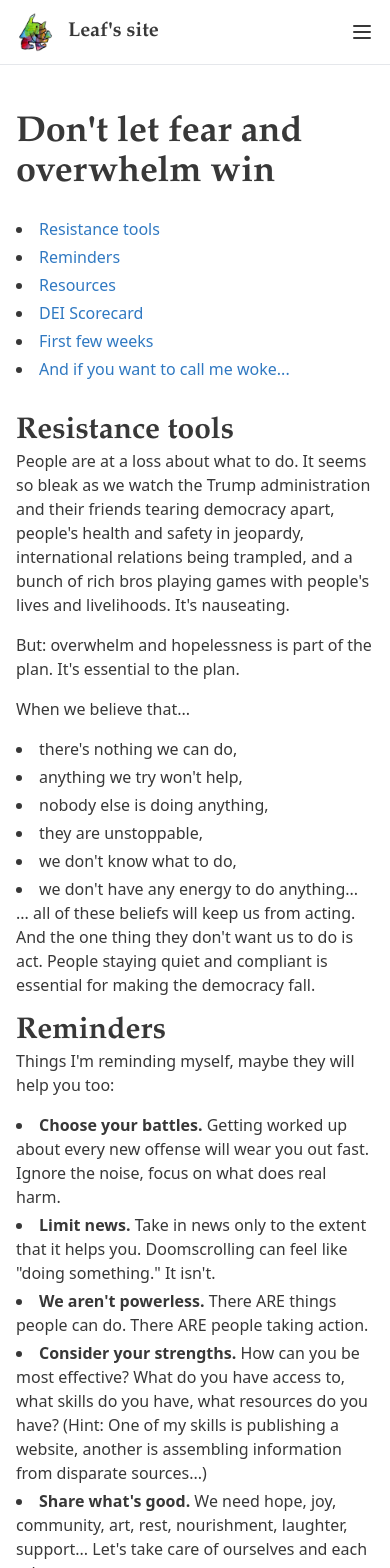
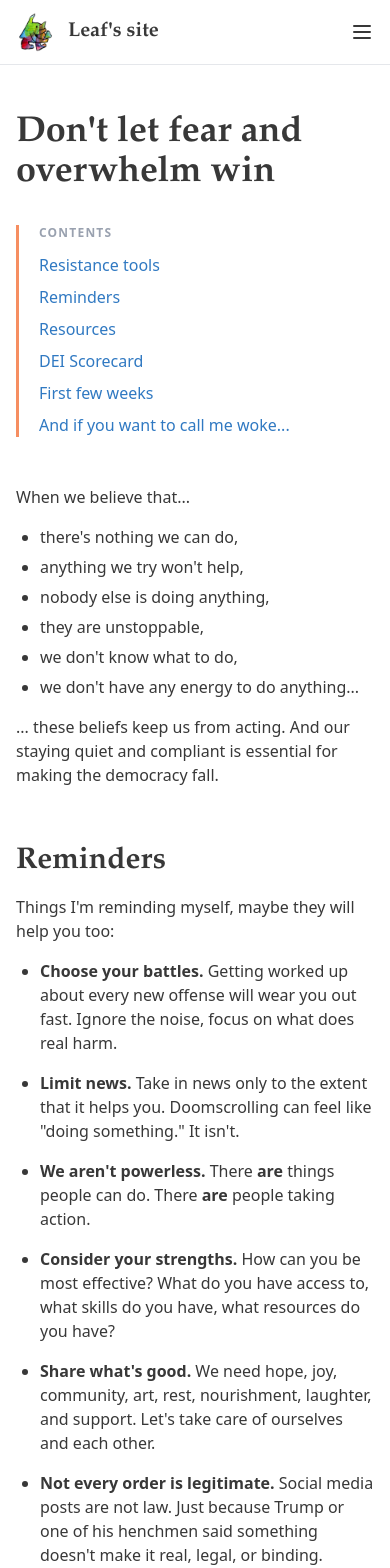
Before and after one commit to bouncingleaf/bouncingleafdotcom, a React (Vite) app: page /resist in a window 390 px wide. Shown: the top 1568 px of the page. Built offline with nearby package versions, Linux system fonts and the light colour scheme.

Commit message:
Update pages

```diff
--- a/src/pages/About.tsx
+++ b/src/pages/About.tsx
@@ -14,10 +14,8 @@ function About() {
           paints, Pigma Micron pens of various sizes, and Uni Posca paint pens.
         </p>
         <p>
-          I also like paper. My go-to is 12x12" 110 lb cardstock that is smooth
-          on one side and linen on the other, but my favorite is a good Bristol
-          smooth. I've tried digital art, but it's just not the same. Something
-          about applying ink to paper is so satisfying.
+          I also like paper. I've tried digital art, but it's just not the same.
+          Something about applying ink to paper is so satisfying.
         </p>
         <p>
           When I'm not making a mess with the aforementioned, I like to look at
--- a/src/pages/Resist.tsx
+++ b/src/pages/Resist.tsx
@@ -1,10 +1,13 @@
 function Resist() {
   return (
     <div className="max-w-content mx-auto px-4 sm:px-6 lg:px-8 py-12">
-      <h1 className="mb-6">Don't let fear and overwhelm win</h1>
-      <div className="prose max-w-none">
-        <nav className="mb-8">
-          <ul className="list-disc list-inside space-y-1">
+      <h1 className="mb-8">Don't let fear and overwhelm win</h1>
+
+      <nav className="mb-12 pl-5 border-l-[3px] border-accent-secondary max-w-sm">
+        <p className="text-xs font-semibold uppercase tracking-widest text-gray-400 mb-3">
+          Contents
+        </p>
+        <ul className="space-y-2">
           <li>
             <a href="#resistance-tools" className="link">
               Resistance tools
@@ -38,20 +41,10 @@ function Resist() {
         </ul>
       </nav>
 
-        <h2 id="resistance-tools">Resistance tools</h2>
-        <p>
-          People are at a loss about what to do. It seems so bleak as we watch
-          the Trump administration and their friends tearing democracy apart,
-          people's health and safety in jeopardy, international relations being
-          trampled, and a bunch of rich bros playing games with people's lives
-          and livelihoods. It's nauseating.
-        </p>
-        <p>
-          But: overwhelm and hopelessness is part of the plan. It's essential to
-          the plan.
-        </p>
+      <div className="max-w-2xl">
+        <section>
           <p>When we believe that...</p>
-        <ul className="list-disc list-inside space-y-1">
+          <ul className="list-disc pl-6 space-y-1.5 mb-4">
             <li>there's nothing we can do,</li>
             <li>anything we try won't help,</li>
             <li>nobody else is doing anything,</li>
@@ -60,53 +53,59 @@ function Resist() {
             <li>we don't have any energy to do anything...</li>
           </ul>
           <p>
-          ... all of these beliefs will keep us from acting. And the one thing
-          they don't want us to do is act. People staying quiet and compliant is
-          essential for making the democracy fall.
+            ... these beliefs keep us from acting. And our staying quiet and
+            compliant is essential for making the democracy fall.
           </p>
+        </section>
 
-        <h2 id="reminders">Reminders</h2>
+        <section className="mt-14">
+          <h2 id="reminders" className="mb-4">
+            Reminders
+          </h2>
           <p>Things I'm reminding myself, maybe they will help you too:</p>
-        <ul className="list-disc list-inside space-y-1">
+          <ul className="list-disc pl-6 space-y-4">
             <li>
-            <strong>Choose your battles.</strong> Getting worked up about every
-            new offense will wear you out fast. Ignore the noise, focus on what
-            does real harm.
+              <strong>Choose your battles.</strong> Getting worked up about
+              every new offense will wear you out fast. Ignore the noise, focus
+              on what does real harm.
             </li>
             <li>
-            <strong>Limit news.</strong> Take in news only to the extent that it
-            helps you. Doomscrolling can feel like "doing something." It isn't.
+              <strong>Limit news.</strong> Take in news only to the extent that
+              it helps you. Doomscrolling can feel like "doing something." It
+              isn't.
             </li>
             <li>
-            <strong>We aren't powerless.</strong> There ARE things people can
-            do. There ARE people taking action.
+              <strong>We aren't powerless.</strong> There <strong>are</strong>{' '}
+              things people can do. There <strong>are</strong> people taking
+              action.
             </li>
             <li>
               <strong>Consider your strengths.</strong> How can you be most
-            effective? What do you have access to, what skills do you have, what
-            resources do you have? (Hint: One of my skills is publishing a
-            website, another is assembling information from disparate
-            sources...)
+              effective? What do you have access to, what skills do you have,
+              what resources do you have?
             </li>
             <li>
               <strong>Share what's good.</strong> We need hope, joy, community,
-            art, rest, nourishment, laughter, support... Let's take care of
+              art, rest, nourishment, laughter, and support. Let's take care of
               ourselves and each other.
             </li>
             <li>
-            <strong>Nobody elected Elon.</strong> Don't assume that everything
-            he does is legitimate and must be obeyed. Actually that should apply
-            even to the elected ones at this point. Social media posts are not
-            law. Just because Trump said it, or one of his henchmen said it,
-            doesn't make it real, legal, or binding.
+              <strong>Not every order is legitimate.</strong> Social media posts
+              are not law. Just because Trump or one of his henchmen said
+              something doesn't make it real, legal, or binding.
             </li>
           </ul>
+        </section>
 
-        <h2 id="resources">Resources</h2>
+        <section className="mt-14">
+          <h2 id="resources" className="mb-4">
+            Resources
+          </h2>
           <p>
-          Sites and other resources that are giving me hope and ideas right now:
+            Sites and other resources that are giving me hope and ideas right
+            now:
           </p>
-        <ul className="list-disc list-inside space-y-1">
+          <ul className="list-disc pl-6 space-y-3">
             <li>
               <a
                 href="https://choosedemocracy.us/prepare/#.W1eAL9hKhhE"
@@ -128,10 +127,10 @@ function Resist() {
               >
                 Tracking Trackers page
               </a>{' '}
-            is also excellent. Data as resistance.
+              is also excellent.
             </li>
             <li>
-            Call your representatives, sure, but -- about what exactly?{' '}
+              Call your representatives:{' '}
               <a
                 href="https://5calls.org/"
                 className="link"
@@ -140,7 +139,7 @@ function Resist() {
               >
                 5 Calls
               </a>{' '}
-            has got you covered, making the process easy.
+              makes the process easy.
             </li>
             <li>
               A guidebook of{' '}
@@ -191,15 +190,8 @@ function Resist() {
                 target="_blank"
                 rel="noopener noreferrer"
               >
-              the story behind it
+                the story behind it.
               </a>
-            . The CIA's intention was that tactics like these could be used to
-            gum up the works as an act of resistance. But you might recognize
-            some of the practices in this document as commonplace in a typical
-            American work environment. Now imagine if you worked in an
-            organization and you have been asked to do something harmful,
-            unethical, immoral... maybe you're afraid of repercussions if you
-            outright refuse. There might be other ways to resist.
             </li>
             <li>
               Support organizations like the{' '}
@@ -213,14 +205,6 @@ function Resist() {
               </a>{' '}
               that are taking legal action.
             </li>
-        </ul>
-
-        <h3>Other ideas of what to do</h3>
-        <p>
-          Being in pain is not, by itself, helpful. Doing something is. Here are
-          some ideas from others:
-        </p>
-        <ul className="list-disc list-inside space-y-1">
             <li>
               <a
                 href="https://www.huffpost.com/entry/109-ways-to-fight-back-against-whats-happening-in-the-us-right-now_n_67810c2be4b0e272cef6e3b2"
@@ -228,8 +212,8 @@ function Resist() {
                 target="_blank"
                 rel="noopener noreferrer"
               >
-              109 Ways To Fight Back Against What's Happening In The U.S. Right
-              Now
+                109 Ways To Fight Back Against What's Happening In The U.S.
+                Right Now
               </a>{' '}
               (Huffington Post)
             </li>
@@ -240,15 +224,16 @@ function Resist() {
                 target="_blank"
                 rel="noopener noreferrer"
               >
-              Top 15 Grassroots Actions to resist in the coming months and years
+                Top 15 Grassroots Actions to resist in the coming months and
+                years
               </a>{' '}
               (The Campaign Workshop)
             </li>
           </ul>
 
-        <h3>Be safe out there</h3>
+          <h3 className="mt-10 mb-3">Be safe out there</h3>
           <p>Some strategies for safety and self-care in these times:</p>
-        <ul className="list-disc list-inside space-y-1">
+          <ul className="list-disc pl-6 space-y-3">
             <li>
               <a
                 href="https://www.hrc.org/resources/tips-for-preparedness-peaceful-protesting-and-safety"
@@ -283,16 +268,32 @@ function Resist() {
               (Waging Nonviolence)
             </li>
           </ul>
+        </section>
 
-        <h2 id="dei-scorecard">DEI Scorecard</h2>
+        <section className="mt-14">
+          <h2 id="dei-scorecard" className="mb-4">
+            DEI Scorecard
+          </h2>
           <p>
-          I've been wondering which major companies are willing to openly take a
-          stand in favor of DEI work after the Trump election. Here's what I've
-          found so far (3/3/2025).
+            I've been wondering which major companies are willing to openly take
+            a stand in favor of DEI work after the Trump election. Here's what
+            I've found so far (3/3/2025).
           </p>
-        <ul className="list-disc list-inside space-y-1">
+          <p>
+            Struck Salesforce from this list after{' '}
+            <a
+              href="https://www.theguardian.com/us-news/2026/feb/11/salesforce-marc-benioff-ice-joke-employees"
+              className="link"
+              target="_blank"
+              rel="noopener noreferrer"
+            >
+              this incident
+            </a>
+            .
+          </p>
+          <ul className="list-disc pl-6 mt-4 sm:columns-2 sm:gap-x-10 [&>li]:mb-2 [&>li]:break-inside-avoid">
             <li>Apple</li>
-          <li>Ben & Jerry's</li>
+            <li>Ben &amp; Jerry's</li>
             <li>Cisco</li>
             <li>Cleveland Cavaliers</li>
             <li>Coca-Cola... but there are conflicting reports</li>
@@ -303,45 +304,31 @@ function Resist() {
             <li>Goldman Sachs</li>
             <li>J.P. Morgan</li>
             <li>Kroger</li>
-          <li>McKinsey & Company</li>
+            <li>McKinsey &amp; Company</li>
             <li>Meijer</li>
             <li>Microsoft</li>
             <li>Nasdaq</li>
             <li>NFL</li>
             <li>Pinterest</li>
-          <li>Procter & Gamble</li>
-          <li>
-            Salesforce - Salesforce CEO Marc Benioff said he plans to defend his
-            employees against attacks on diversity and inclusion. "If somebody's
-            going to come after our employees or discriminate against them in
-            any way, we'll do everything we can to help them, support them."
-          </li>
+            <li>Procter &amp; Gamble</li>
             <li>Scale AI</li>
             <li>Sephora</li>
-          <li>
-            Verizon - Issued Public Statement (Interview, Blog, Press) 2/25/2025
-          </li>
+            <li>Verizon — Issued Public Statement 2/25/2025</li>
             <li>Vista Equity Partners</li>
           </ul>
+        </section>
 
-        <h2 id="first-few-weeks">News from the first few weeks</h2>
+        <section className="mt-14">
+          <h2 id="first-few-weeks" className="mb-4">
+            News from the first few weeks
+          </h2>
           <p>
             For a few weeks, I tried to keep track of the destruction being done
-          to our country and the world, but I've only got so much energy and you
-          can get your news elsewhere.
+            to our country and the world, but I've only got so much energy and
+            you can get your news elsewhere.
           </p>
           <p>Here are some news sources keeping a feed of his damage:</p>
-        <ul className="list-disc list-inside space-y-1">
-          <li>
-            <a
-              href="https://abcnews.go.com/Politics/live-updates/trump/?id=119154336"
-              className="link"
-              target="_blank"
-              rel="noopener noreferrer"
-            >
-              ABC News Trump 2nd Term Live Updates
-            </a>
-          </li>
+          <ul className="list-disc pl-6 space-y-2">
             <li>
               <a
                 href="https://apnews.com/hub/donald-trump"
@@ -384,17 +371,15 @@ function Resist() {
             </li>
           </ul>
 
-        <p>
+          <p className="mt-6">
             Below, just a few notable events from the first few weeks of Term 2.
           </p>
 
-        <h3>February 4 update</h3>
-        <h4>USAID and more</h4>
-        <ul className="list-disc list-inside space-y-1">
+          <ul className="list-disc pl-6 space-y-3">
             <li>
-            Secretary of State Marco Rubio said he had taken over as acting head
-            of USAID, the government's international aid agency, hours after
-            Elon Musk said the White House was closing it.
+              Secretary of State Marco Rubio said he had taken over as acting
+              head of USAID, the government's international aid agency, hours
+              after Elon Musk said the White House was closing it.
             </li>
             <li>
               Musk railed against the agency on social media, calling it a
@@ -403,8 +388,8 @@ function Resist() {
             </li>
             <li>
               Rubio said many of the agency's programs — which include health
-            services and disaster relief — were worthwhile. But he said its work
-            needed to align more closely with U.S. foreign policy goals.
+              services and disaster relief — were worthwhile. But he said its
+              work needed to align more closely with U.S. foreign policy goals.
             </li>
             <li>
               Trump froze billions in international aid. The decision is already
@@ -412,9 +397,10 @@ function Resist() {
               kitchens that serve nearly a million people have shut down.
             </li>
             <li>
-            The Pentagon is removing dedicated office space from four major news
-            organizations, including The New York Times and NPR, to make room
-            for right-wing outlets like Breitbart News and One America News.
+              The Pentagon is removing dedicated office space from four major
+              news organizations, including The New York Times and NPR, to make
+              room for right-wing outlets like Breitbart News and One America
+              News.
             </li>
             <li>
               The C.D.C. ordered its scientists to withdraw any pending
@@ -422,49 +408,47 @@ function Resist() {
               or "L.G.B.T."
             </li>
             <li>
-            The Trump administration revoked Temporary Protected Status for more
-            than 300,000 Venezuelans in the U.S. The move puts them at risk of
-            deportation in coming months.
+              The Trump administration revoked Temporary Protected Status for
+              more than 300,000 Venezuelans in the U.S. The move puts them at
+              risk of deportation in coming months.
             </li>
           </ul>
 
-        <p>
+          <p className="mt-6">
             The ability of a spoiled rich boy to destroy our country is truly
             reaching unparalleled heights in 2025:
           </p>
-        <blockquote className="border-l-4 border-gray-300 pl-4 italic my-4">
+          <blockquote className="my-6 pl-5 border-l-4 border-accent-primary italic text-gray-700 py-1">
             The Department of Government Efficiency, run by President Donald
-          Trump's billionaire adviser and Tesla CEO Elon Musk, has gained access
-          to sensitive Treasury data including Social Security and Medicare
-          customer payment systems, according to two people familiar with the
-          situation. The move by DOGE, a Trump administration task force
-          assigned to find ways to fire federal workers, cut programs and slash
-          federal regulations, means it could have wide leeway to access
-          important taxpayer data, among other things.
+            Trump's billionaire adviser and Tesla CEO Elon Musk, has gained
+            access to sensitive Treasury data including Social Security and
+            Medicare customer payment systems, according to two people familiar
+            with the situation. The move by DOGE, a Trump administration task
+            force assigned to find ways to fire federal workers, cut programs
+            and slash federal regulations, means it could have wide leeway to
+            access important taxpayer data, among other things.
             <br />
-          -- from PBS
+            <span className="not-italic text-sm text-gray-500 mt-2 block">
+              — from PBS
+            </span>
           </blockquote>
 
-        <h3>
-          Some of the more scary stuff from OMG IT HASN'T EVEN BEEN TWO WEEKS
-        </h3>
-        <ul className="list-disc list-inside space-y-1">
+          <ul className="list-disc pl-6 space-y-3">
             <li>
               The Justice Department fired more than a dozen prosecutors at the
               U.S. attorney's office in Washington who had been hired to
               investigate the Jan. 6 riot.
             </li>
             <li>
-            There's an anti-vaxxer as the nominee to lead Health and Human
-            Services. Sounds like a recipe for countless people not surviving
-            the next pandemic. Here's hoping he doesn't get confirmed.
+              RFK Jr. leads Health and Human Services. Sounds like a recipe for
+              countless people not surviving the next pandemic.
             </li>
             <li>
               He's removing security details from former government officials.
-            It's chilling not just for the people affected, but also for people
-            who are in comparable positions now. If doing your job gets you
-            death threats, the protection of the government may run out for you
-            if the guy in charge decides you aren't cool anymore.
+              It's chilling not just for the people affected, but also for
+              people who are in comparable positions now. If doing your job gets
+              you death threats, the protection of the government may run out
+              for you if the guy in charge decides you aren't cool anymore.
             </li>
             <li>
               Inspectors general dismissals - "Inspectors general (IGs) serve as
@@ -472,71 +456,70 @@ function Resist() {
               investigating allegations of fraud, waste, and abuse." Any notice
               provided? Of course not.
             </li>
-          <li>
-            That Nazi salute at the inauguration? Not an accident. Musk (and
-            Trump) may or may not BE a Nazi, per se. But Nazis seem to think so.
-          </li>
           </ul>
 
-        <p>
-          Day four or so and I just gave up trying to stay on top of this list.
-          Gotta admit the guy's getting a lot done. A lot of damage.
+          <p className="mt-6">
+            I gave up trying to stay on top of this list. There's so much
+            destruction, so fast.
           </p>
           <p>
-          I added a list of news links at the top of this section. Remember that
-          keeping informed should serve a good purpose. Being motivated to act
-          is a good purpose. Being stressed out to the point where you are too
-          overwhelmed to act is not.
+            I added a list of news links at the top of this section. Remember
+            that keeping informed should serve a good purpose. Being motivated
+            to act is a good purpose. Being stressed out to the point where you
+            are too overwhelmed to act is not.
           </p>
+        </section>
 
-        <h2 id="woke">If you want to call me woke</h2>
+        <section className="mt-14">
+          <h2 id="woke" className="mb-4">
+            If you want to call me woke
+          </h2>
           <p>
             If you are reading this and calling me woke -- yes please and thank
             you. I woke up a long time ago. Recommend that you do too.
           </p>
           <p>
-          Because while you are sleeping, they're robbing you. Understand that.
-          Trump and his buddies might tell you what you want to hear. But wake
-          up and pay attention to what they DO.
+            Because while you are sleeping, they're robbing you, not just of
+            your money, but of your safety, your future, your freedom.
+            Understand that. Trump and his buddies might tell you what you want
+            to hear. But pay attention to what they <strong>do</strong>.
           </p>
           <p>
             Pay attention to what happens to your health care, your salary, how
             much you pay for food and medicine. Watch how polluted your air and
             water are, how the next major health crisis is handled, how product
-          safety that is there for your protection gets eroded. Get the facts on
-          how unvaccinated children are actually doing. Consider how close we
-          are getting to World War Three.
+            safety that is there for your protection gets eroded. Get the facts
+            on how unvaccinated children are actually doing. Consider how close
+            we are getting to World War Three.
           </p>
           <p>
             Pay attention to how things that you know to be true (Russia invaded
             Ukraine) are suddenly talked about as if they're not. Watch for how
-          many times Trump says something on video and then later denies that he
-          said it. There's a lot of slippery politician talk going on.
+            many times Trump says something on video and then later denies that
+            he said it. There's a lot of slippery politician talk going on.
           </p>
           <p>
-          Remember that folks like Elon Musk and Mark Zuckerberg have one thing
-          the rest of us don't: access to money beyond what we can even imagine.
+            Remember that folks like Elon Musk and Mark Zuckerberg have one
+            thing the rest of us don't: money beyond what we can even imagine.
             If they make our country unsafe to live in due to pollution, crime,
-          war, or natural disasters brought on by climate change, they and their
-          families and property won't suffer. When your grocery stores are
-          empty, your gas station is too, and the only hospital near you has
-          closed because they got hacked and they can't afford the ransom, Elon
-          Musk won't be concerned about you while he's on his private jet.
+            war, or natural disasters brought on by climate change, they and
+            their families won't suffer. When your grocery stores are empty,
+            your gas station is too, and the only hospital near you has closed
+            because they got hacked, Elon Musk won't be concerned about you
+            while he's on his private jet.
           </p>
           <p>
-          And consider: Who in the world benefits from the United States being
-          weakened by mass firings across government agencies and chaos and
-          disruption in our society? Who benefits from our withdrawing from our
-          allies in Europe and the world? Who benefits from our being unprepared
-          for a major outbreak of a new virus, a major cyber attack, or a
-          nuclear threat from, say, Russia? I'll give you a hint: it isn't us.
+            And consider: Who benefits from the United States being weakened by
+            chaos and disruption in our society? Who benefits from our
+            withdrawing from our allies in Europe and the world? Who benefits
+            from our being unprepared for a major outbreak of a new virus, a
+            major cyber attack, or a nuclear threat from, say, Russia? I'll give
+            you a hint: it isn't us.
           </p>
           <p>
             <strong>Pay attention.</strong>
           </p>
-        <p>
-          <strong>WAKE UP.</strong>
-        </p>
+        </section>
       </div>
     </div>
   )
```
Lines whose indentation alone changed are shown as unchanged.
